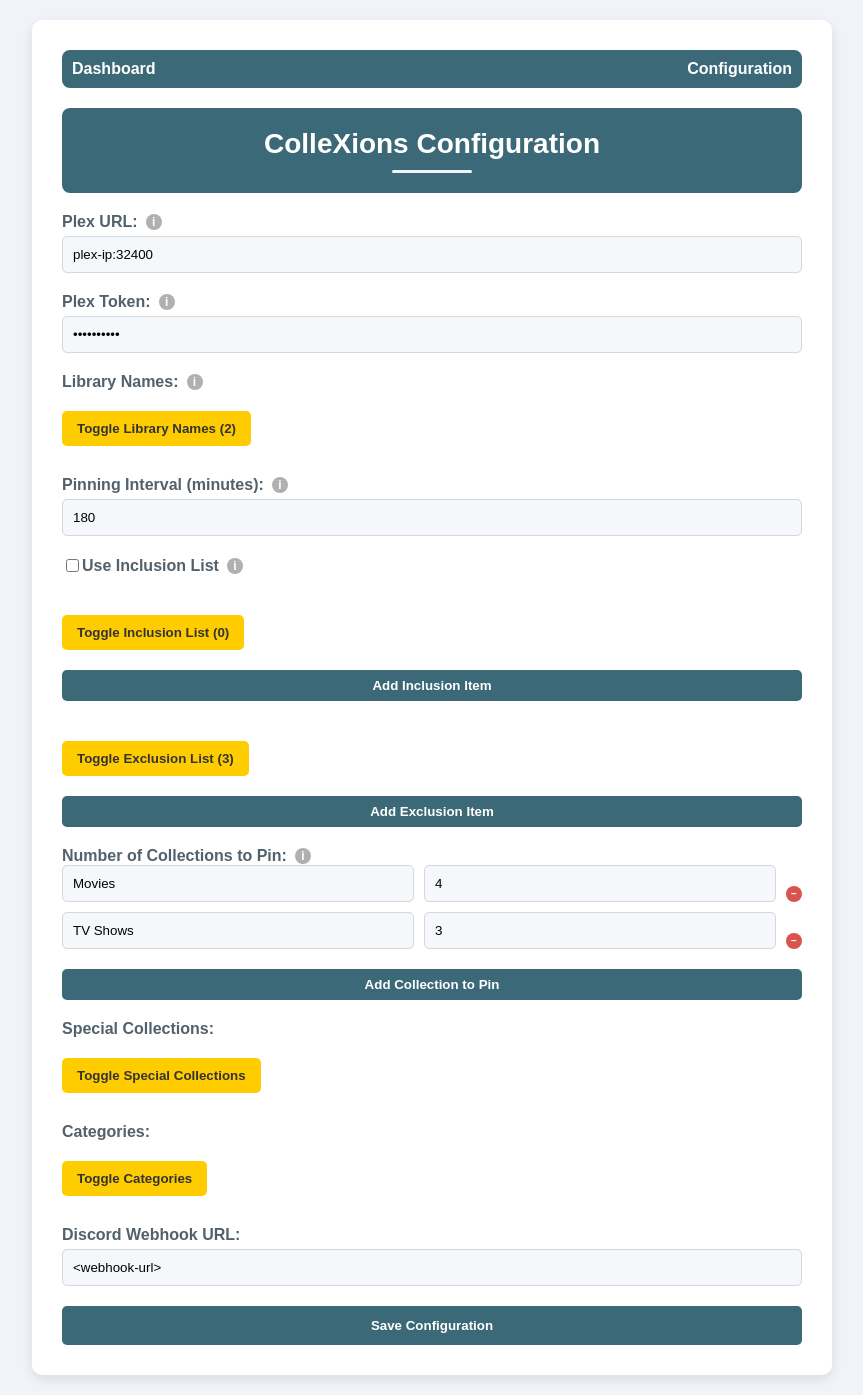
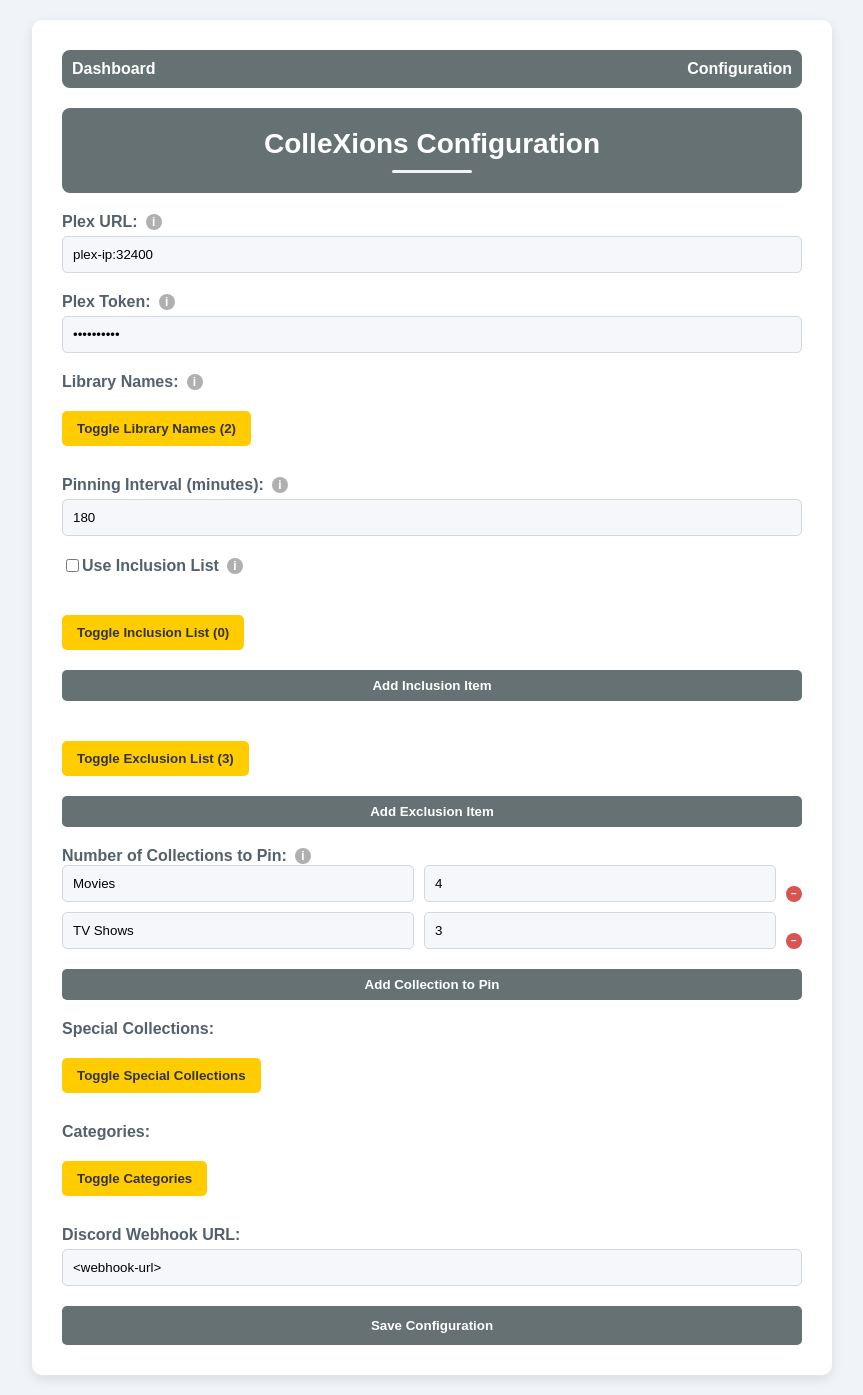
Before and after one commit to jl94x4/ColleXions-WebUI, a Flask app: page /config in a window 1280 px wide. Shown: the whole page, without its empty margins (208-1071 px from the left). Run offline with Flask 2, Linux system fonts and the light colour scheme.

Commit message:
Update config.html

```diff
--- a/app/templates/config.html
+++ b/app/templates/config.html
@@ -27,7 +27,7 @@
         .navbar {
             display: flex;
             justify-content: space-between;
-            background-color: #3b6978;
+            background-color: #657172; /* Changed to #657172 */
             padding: 10px;
             color: #fff;
             border-radius: 8px;
@@ -43,7 +43,7 @@
         .header {
             text-align: center;
             padding: 20px;
-            background-color: #3b6978;
+            background-color: #657172; /* Changed to #657172 */
             color: #ffffff;
             border-radius: 8px;
             font-size: 28px;
@@ -129,14 +129,14 @@
         }
 
         input:focus {
-            border-color: #3b6978;
+            border-color: #657172; /* Changed to #657172 */
             outline: none;
         }
 
         button {
             padding: 12px 20px;
             margin-top: 20px;
-            background-color: #3b6978;
+            background-color: #657172; /* Changed to #657172 */
             color: #ffffff;
             font-weight: bold;
             border: none;
@@ -148,7 +148,7 @@
         }
 
         button:hover {
-            background-color: #2d4d5b;
+            background-color: #5da4b6; /* Darker shade for hover */
         }
 
         .toggle-button {
@@ -177,7 +177,7 @@
         .btn-small {
             padding: 8px 12px;
             margin-top: 10px;
-            background-color: #3b6978;
+            background-color: #657172; /* Changed to #657172 */
             color: #fff;
             border: none;
             border-radius: 5px;
@@ -185,7 +185,7 @@
         }
 
         .btn-small:hover {
-            background-color: #2d4d5b;
+            background-color: #5da4b6; /* Darker shade on hover */
         }
 
         .list-item {
```
